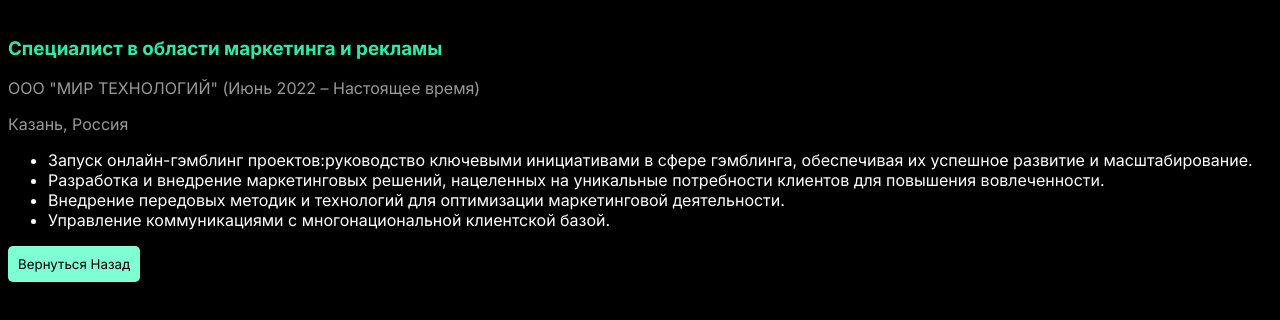
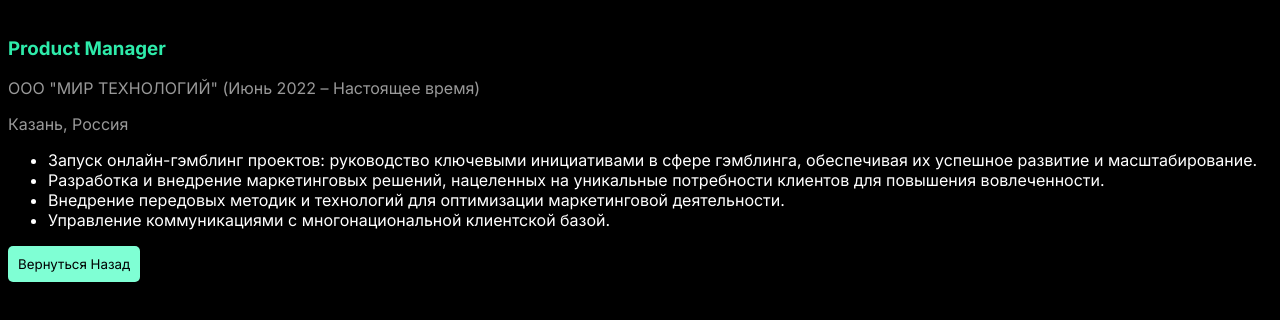
Before and after one commit to AkhmatM/MySite, a plain HTML site: page ver_3/work-experience.html in a window 1280 px wide. Drawn offline with Linux system fonts and the light colour scheme.

Commit message:
work-experience.html

```diff
--- a/ver_3/work-experience.html
+++ b/ver_3/work-experience.html
@@ -9,11 +9,11 @@
 <body>
     <section class="work-experience">
             <div class="work-item">
-                <h3>Специалист в области маркетинга и рекламы</h3>
+                <h3>Product Manager</h3>
                 <p class="spctxt">ООО "МИР ТЕХНОЛОГИЙ" (Июнь 2022 – Настоящее время)</p>
                 <p>Казань, Россия</p>
                 <ul>
-                    <li>Запуск онлайн-гэмблинг проектов:руководство ключевыми инициативами в сфере гэмблинга, обеспечивая их успешное развитие и масштабирование.</li>
+                    <li>Запуск онлайн-гэмблинг проектов: руководство ключевыми инициативами в сфере гэмблинга, обеспечивая их успешное развитие и масштабирование.</li>
                     <li> Разработка и внедрение маркетинговых решений, нацеленных на уникальные потребности клиентов для повышения вовлеченности.</li>
                     <li>Внедрение передовых методик и технологий для оптимизации маркетинговой деятельности.</li>
                     <li>Управление коммуникациями с многонациональной клиентской базой.</li>
```
